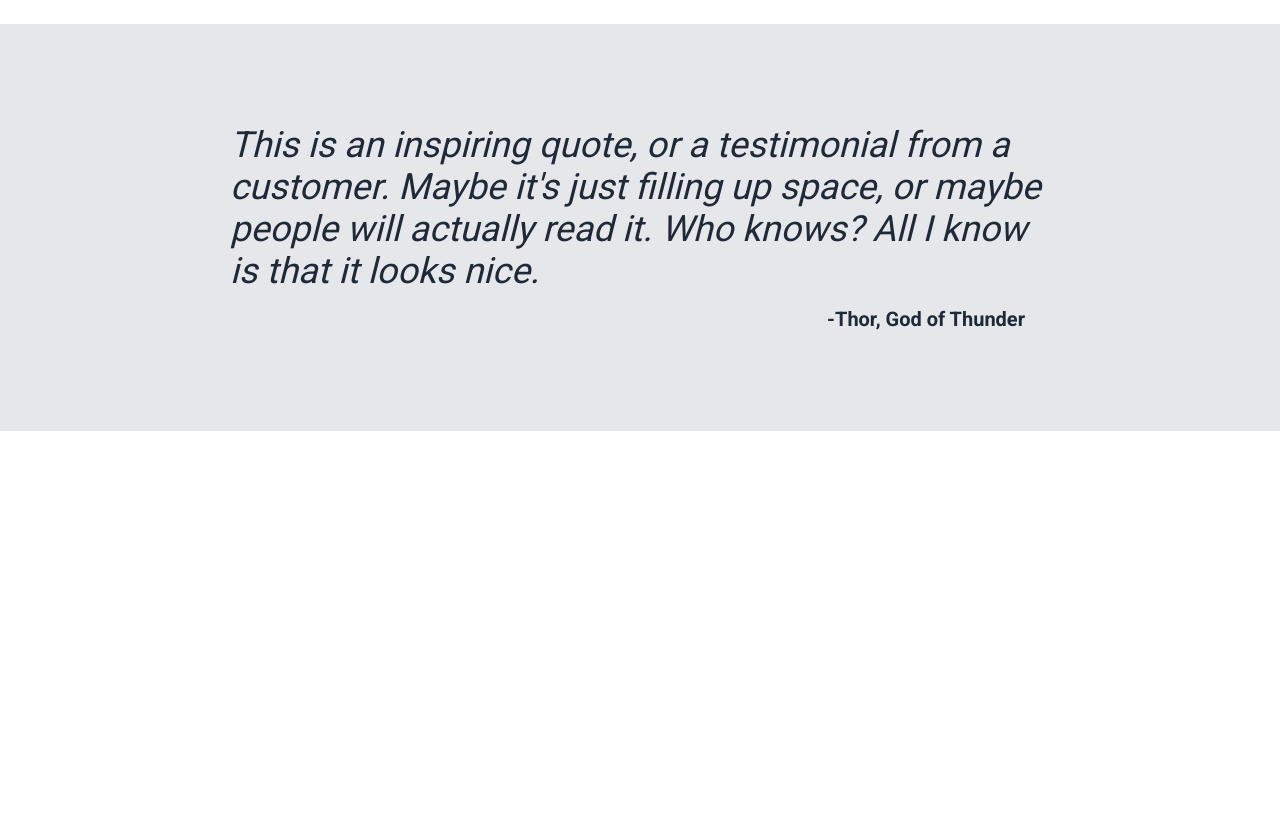
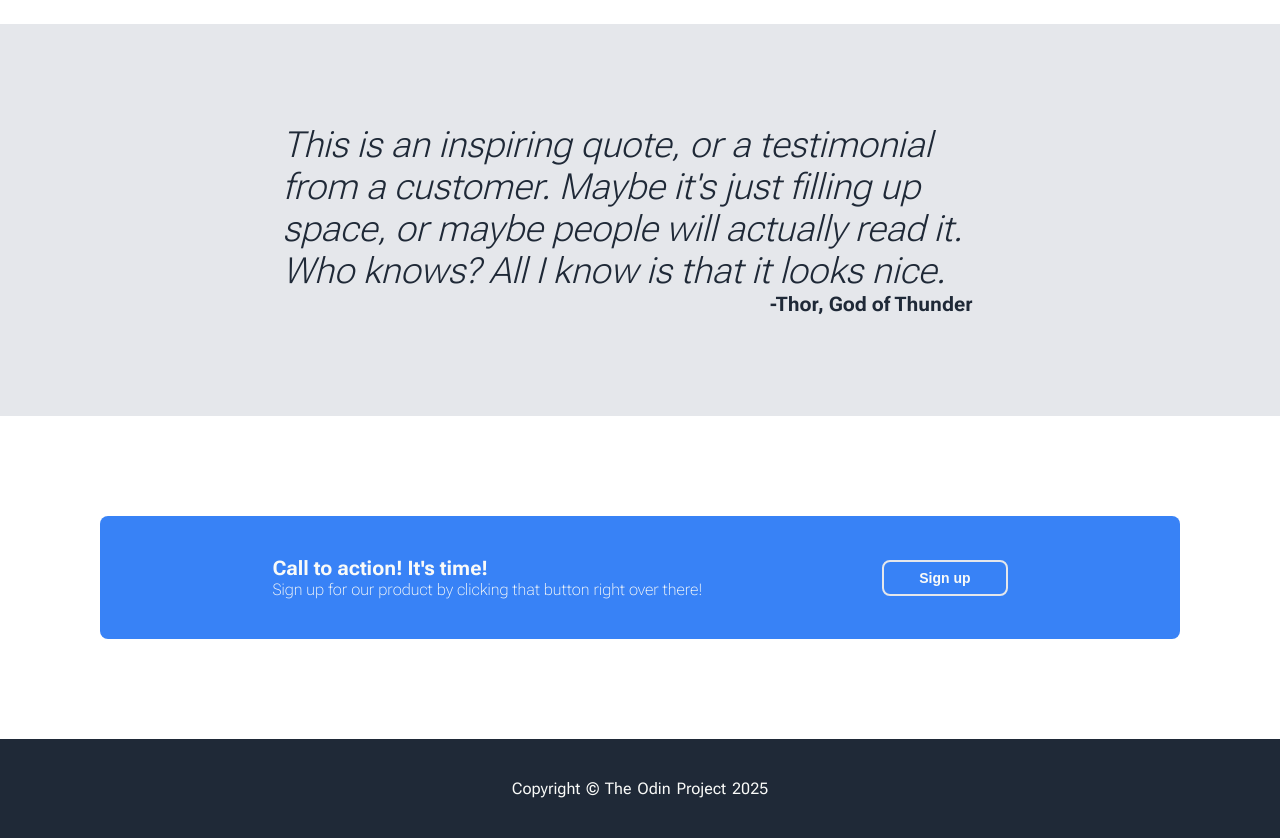
Before and after one commit to Baal28/landing-page, a plain HTML site: page index.html in a window 1280 px wide. Shown: the part 940-1778 px from the top of the page. Before the commit the page ends 1371 px from the top, so only its background shows below. Drawn offline with Linux system fonts and the light colour scheme.

Commit message:
added the last section and footer

```diff
--- a/index.html
+++ b/index.html
@@ -26,10 +26,10 @@
             <div class="left">
                 <div class="text">
                     <h1>This website is awesome</h1>
-                    <p>This website has some subtext that goes here under the main title. It's a smaller font and the   color     is  lower contrast</p>
+                    <p class="text-1">This website has some subtext that goes here under the main title. It's a smaller font and the   color     is  lower contrast</p>
                 </div>
-                <div class="button">
-                    <button>Sign up</button>
+                <div>
+                    <button class="button">Sign up</button>
                 </div>
             </div>
             <div class="right">
@@ -66,5 +66,17 @@
             <p class="thor">-Thor, God of Thunder</p>
         </div>
     </div>
+    <div class="container-5">
+        <div class="sub-container">
+            <div>
+                <p class="text">Call to action! It's time!</p>
+                <p class="text-sub">Sign up for our product by clicking that button right over there!</p>
+            </div>
+            <div><button class="button-2">Sign up</button></div>
+        </div>
+    </div>
+    <footer>
+        <div class="container-foot"><p class="foot">Copyright  &copy;  The Odin Project 2025</p></div>
+    </footer>
 </body>
 </html>
--- a/styles/styles.css
+++ b/styles/styles.css
@@ -1,4 +1,4 @@
-@import url('https://fonts.googleapis.com/css2?family=Roboto:wght@400;700&display=swap');
+@import url('https://fonts.googleapis.com/css2?family=Roboto+Flex:opsz,wght@8..144,100..1000&display=swap');
 
 *{
   margin: 0;
@@ -6,7 +6,7 @@
 }
 
 body{
-    font-family: Roboto;
+    font-family: "Roboto Flex", sans-serif;
     display: flex;
     flex-direction: column;
 }
@@ -32,7 +32,7 @@ a{
 h1{
     font-size: 48px;
     color: #f9faf8;
-    font-weight: 900;
+    font-weight: 800;
 }
 
 h2{
@@ -89,10 +89,10 @@ img{
     /*margin-left: 130px;*/
 }
 
-button{
+.button{
     background-color: #3882f6;
     color: #f9faf8;
-    padding: 8px 30px;
+    padding: 8px 35px;
     border-radius: 8px;
     border: none;
     font-size: 18px;
@@ -102,6 +102,12 @@ button{
 .right {
     display: flex;
 
+}
+
+.text-1{
+  color: #c3c4c7;
+  font-size: 16px;
+  font-weight: 500;
 }
 
 /* below start second container*/
@@ -128,7 +134,7 @@ button{
 
 .color-2{
     font-size: 36px;
-    font-weight: 900;
+    font-weight: 800;
     color: #1f2937;
     padding: 40px;
 }
@@ -165,22 +171,72 @@ button{
   .quote{
     display: flex;
     flex-direction: column;
-    gap: 15px;
   }
 
   .italic{
     font-size: 36px;
-    font-style: italic;
-    font-weight: 100;
+    font-style:  italic;
+    font-weight: 200;
     color: #1f2937;
-    width: 820px;
+    width: 715px;
   }
 
-  p.thor{
+  .thor{
     display: flex;
     align-self: flex-end;
     font-size: 20px;
-    font-weight: 900;
+    font-weight: 700;
     color: #1f2937;
     margin-right: 25px;
   }
+
+  /*Below start the fourth container*/
+
+  .container-5{
+    display: flex;
+    justify-content: center;
+    padding: 100px;
+  }
+
+  .sub-container{
+    display: flex;
+    background-color: #3882f6;
+    border-radius: 8px;
+    padding: 40px;
+    width: 1000px;
+    justify-content: center;
+    align-items: center;
+    gap: 180px;
+  }
+
+  .text{
+    font-size: 20px;
+    font-weight: 700;
+  }
+
+  .text-sub{
+    font-weight: 100;
+  }
+
+  .button-2{
+    background-color: #3882f6;
+    color: #f9faf8;
+    font-size: 14px;
+    padding: 8px 35px;
+    border-radius: 8px;
+    border:  2px solid #E5E7EB;
+    font-weight: 900;
+  }
+
+  /* Below start the footer*/
+
+  footer{
+    display: flex;
+    justify-content: center;
+    padding: 40px;
+    background-color: #1f2937;
+  }
+
+  .foot{
+    word-spacing: 2px;
+  }
```
